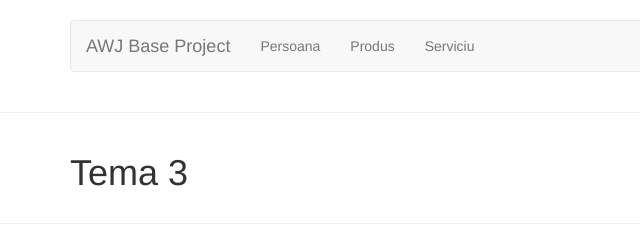
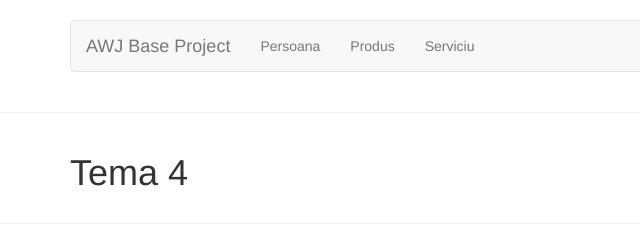
Before and after one commit to isabellandreea/awj, a plain HTML site: page angular-js-app/index.html in a window 1280 px wide. Shown: the top 243 px of the page, 0-640 px from the left. Drawn offline with Linux system fonts and the light colour scheme.

Commit message:
Am facut tema 4

```diff
--- a/angular-js-app/index.html
+++ b/angular-js-app/index.html
@@ -34,7 +34,7 @@
 
   <div class="container">
     <div ng-controller="HomeController">
-      <h1>Tema 3</h1>
+      <h1>Tema 4</h1>
     </div>
   </div>
 
```
